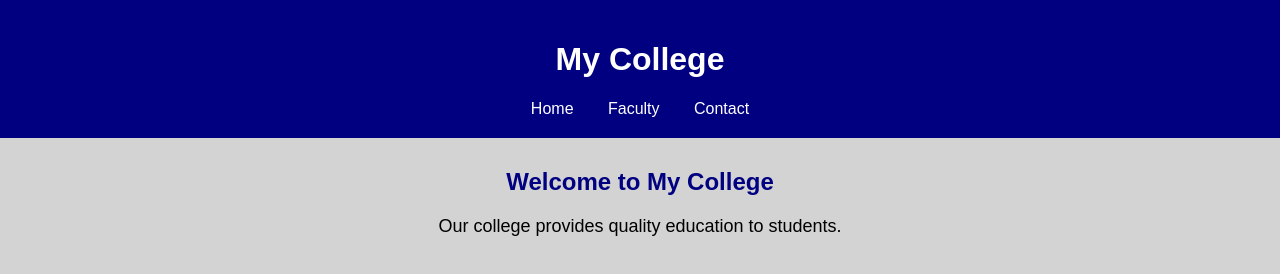
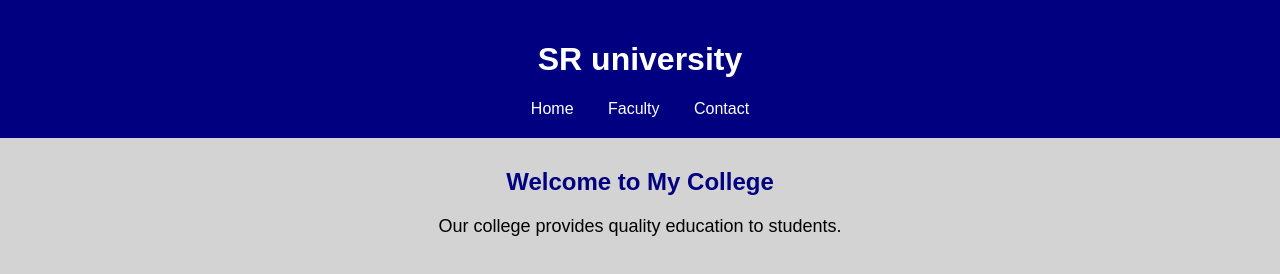
Before and after one commit to Sneha-Reddy04/exam, a plain HTML site: page index.html in a window 1280 px wide. Drawn offline with Linux system fonts and the light colour scheme.

Commit message:
index file commit

```diff
--- a/index.html
+++ b/index.html
@@ -7,7 +7,7 @@
 <body>
 
     <header>
-        <h1>My College</h1>
+        <h1>SR university</h1>
         <nav>
             <a href="index.html">Home</a>
             <a href="faculty.html">Faculty</a>
```
